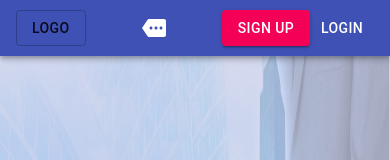
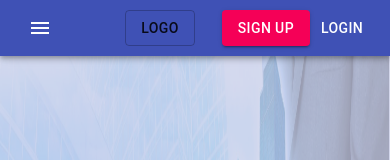
Before and after one commit to NikolayKanchev/manufacture_front_end, a React (Create React App) app: page / in a window 390 px wide. Shown: the top 160 px of the page. Built offline with nearby package versions, Linux system fonts and the light colour scheme.

Commit message:
Mobile menu added

```diff
--- a/src/App.js
+++ b/src/App.js
@@ -26,7 +26,7 @@ import {
   StateProvider
 } from './utils/State';
 
-import { Container, Box } from '@material-ui/core';
+// import { Container, Box } from '@material-ui/core';
 import './App.css';
 
 
--- a/src/components/appBar/AppBar.js
+++ b/src/components/appBar/AppBar.js
@@ -1,116 +1,3 @@
-// import React, {useState} from 'react';
-// import { Link } from 'react-router-dom';
-// import { useReduxState } from '../../utils/State';
-// import Select from '../selectMenu/Select';
-
-// import AppBar from '@material-ui/core/AppBar';
-// import Toolbar from '@material-ui/core/Toolbar';
-// import Typography from '@material-ui/core/Typography';
-// import InputBase from '@material-ui/core/InputBase';
-// import { fade, makeStyles } from '@material-ui/core/styles';
-// import SearchIcon from '@material-ui/icons/Search';
-// import { Button } from '@material-ui/core';
-
-
-// const useStyles = makeStyles(theme => ({
-//   root: {
-//     flexGrow: 1,
-//   },
-//   title: {
-//     flexGrow: 1,
-//     display: 'none',
-//     [theme.breakpoints.up('sm')]: {
-//       display: 'block',
-//     },
-//   },
-//   search: {
-//     position: 'relative',
-//     borderRadius: theme.shape.borderRadius,
-//     backgroundColor: fade(theme.palette.common.white, 0.15),
-//     '&:hover': {
-//       backgroundColor: fade(theme.palette.common.white, 0.25),
-//     },
-//     marginLeft: 0,
-//     width: '100%',
-//     [theme.breakpoints.up('sm')]: {
-//       marginLeft: theme.spacing(1),
-//       width: 'auto',
-//     },
-//   },
-//   searchIcon: {
-//     width: theme.spacing(7),
-//     height: '100%',
-//     position: 'absolute',
-//     pointerEvents: 'none',
-//     display: 'flex',
-//     alignItems: 'center',
-//     justifyContent: 'center',
-//   },
-//   inputRoot: {
-//     color: 'inherit',
-//   },
-//   link: {
-//     textDecoration: "none",
-//     color: "inherit"
-//   },
-//   inputInput: {
-//     padding: theme.spacing(1, 1, 1, 7),
-//     transition: theme.transitions.create('width'),
-//     width: '100%',
-//     [theme.breakpoints.up('sm')]: {
-//       width: 120,
-//       '&:focus': {
-//         width: 200,
-//       },
-//     },
-//   },
-// }));
-
-// export default function SearchAppBar(props) {
-//   let [ { logedIn, username }, dispatch ] = useReduxState();
-//   const [chosenusername, setChosenusername] = useState(username);
-
-//   const { appName } = props;
-//   const classes = useStyles();
-
-//   const handleChangeLogedIn = (e) => {
-//     if (e.key === 'Enter') {
-//       dispatch({ type: "updateUser", logedIn: e.target.value, username: chosenusername })
-//     }
-//   }
-
-//   return (
-//     <div className={classes.root}>
-//       <AppBar position="static">
-//         <Toolbar>
-//           <Button size="large" variant="outlined"><Link to="/" className={classes.link}>Today</Link></Button>
-//           <Button size="large" variant="outlined"><Link to="/week" className={classes.link}>7 Days</Link></Button>
-//           <Typography className={classes.title} variant="h6" noWrap>
-//             {/* **************************************************** */}
-//             { logedIn === "" ? appName : logedIn }
-//             {/* **************************************************** */}
-//           </Typography>
-//           <div className={classes.search}>
-//             <div className={classes.searchIcon}>
-//               <SearchIcon />
-//             </div>
-//             <InputBase
-//               placeholder="Search Cities…"
-//               classes={{
-//                 root: classes.inputRoot,
-//                 input: classes.inputInput,
-//               }}
-//               inputProps={{ 'aria-label': 'search' }}
-//               onKeyPress={handleChangeLogedIn}
-//             />
-//           </div>
-//           <Select chosenusername={chosenusername} optionsArr={["DK", "EN", "BG"]} title="username" selectusername={(c) => setChosenusername(c)}/>
-//         </Toolbar>
-//       </AppBar>
-//     </div>
-//   );
-// }
-
 import React from 'react';
 import history from '../../utils/History';
 import { useReduxState } from '../../utils/State';
@@ -130,12 +17,12 @@ import SearchIcon from '@material-ui/icons/Search';
 import ViewCarouselIcon from '@material-ui/icons/ViewCarousel';
 import CollectionsBookmarkIcon from '@material-ui/icons/CollectionsBookmark';
 import BusinessIcon from '@material-ui/icons/Business';
-
+import SettingsIcon from '@material-ui/icons/Settings';
 import NotificationsIcon from '@material-ui/icons/Notifications';
-import Button from '@material-ui/core/Button'
+import Button from '@material-ui/core/Button';
 import Tabs from '@material-ui/core/Tabs';
 import Tab from '@material-ui/core/Tab';
-import MoreIcon from '@material-ui/icons/More';
+import MoreIcon from '@material-ui/icons/Menu';
 
 
 const useStyles = makeStyles((theme) => ({
@@ -198,10 +85,17 @@ const useStyles = makeStyles((theme) => ({
     },
   },
   sectionMobile: {
-    display: 'flex',
+    [theme.breakpoints.up('md')]: {
+      display: 'none'
+    },
+    position: "relative",
+    marginLeft: "23%",
+  },
+  sectionMobileMenu: {
     [theme.breakpoints.up('md')]: {
       display: 'none',
     },
+    position: "absolute"
   },
 }));
 
@@ -209,7 +103,7 @@ export default function PrimarySearchAppBar() {
   const classes = useStyles();
   const [anchorEl, setAnchorEl] = React.useState(null);
   const [mobileMoreAnchorEl, setMobileMoreAnchorEl] = React.useState(null);
-  const [ {logedIn, username, token, id} ] = useReduxState();
+  let [ { logedIn, username, token, id }, dispatch ] = useReduxState();
 
   const isMenuOpen = Boolean(anchorEl);
   const isMobileMenuOpen = Boolean(mobileMoreAnchorEl);
@@ -231,6 +125,16 @@ export default function PrimarySearchAppBar() {
     setMobileMoreAnchorEl(event.currentTarget);
   };
 
+  const handleProfileMenu = (newValue) => {
+    if (newValue === 1){
+      history.push("/myAccount");
+    }else if (newValue === 2){
+      dispatch({ type: "logoutUser", logedIn: false, username: "", token: "", id: "" });
+      history.push("/login");
+    }
+    handleMenuClose();
+  }
+
   const menuId = 'primary-search-account-menu';
   const renderMenu = (
     <Menu
@@ -242,8 +146,20 @@ export default function PrimarySearchAppBar() {
       open={isMenuOpen}
       onClose={handleMenuClose}
     >
-      <MenuItem onClick={handleMenuClose}>Profile</MenuItem>
-      <MenuItem onClick={handleMenuClose}>My account</MenuItem>
+      <MenuItem onClick={() => handleProfileMenu(1)}>
+        <IconButton color="inherit">
+            <Badge color="secondary">
+              <SettingsIcon />
+            </Badge>
+          </IconButton>My Account
+      </MenuItem>
+      <MenuItem onClick={() => handleProfileMenu(2)}>
+        <IconButton color="inherit">
+            <Badge color="secondary">
+              <SettingsIcon />
+            </Badge>
+          </IconButton>LogOut
+      </MenuItem>
     </Menu>
   );
 
@@ -272,7 +188,6 @@ export default function PrimarySearchAppBar() {
       transformOrigin={{ vertical: 'top', horizontal: 'right' }}
       open={isMobileMenuOpen}
       onClose={handleMobileMenuClose}
-      // onClick={handleChangeMobileMenu}
     >
       <MenuItem onClick={() => handleChangeMobileMenu(0)}>
         <IconButton color="inherit">
@@ -310,6 +225,7 @@ export default function PrimarySearchAppBar() {
           </IconButton>Join as a Factory
       </MenuItem>
 
+
       {/* <MenuItem>
         <IconButton aria-label="show 4 new mails" color="inherit">
           <Badge badgeContent={4} color="secondary">
@@ -326,7 +242,8 @@ export default function PrimarySearchAppBar() {
         </IconButton>
         <p>Notifications</p>
       </MenuItem> */}
-      <MenuItem onClick={handleProfileMenuOpen}>
+
+      {/* <MenuItem onClick={handleProfileMenuOpen}>
         <IconButton
           aria-label="account of current user"
           aria-controls="primary-search-account-menu"
@@ -336,7 +253,7 @@ export default function PrimarySearchAppBar() {
           <AccountCircle />
         </IconButton>
         <p>Profile</p>
-      </MenuItem>
+      </MenuItem> */}
     </Menu>
   );
 
@@ -373,10 +290,11 @@ export default function PrimarySearchAppBar() {
     <div className={classes.grow}>
       <AppBar position="fixed">
         <Toolbar>
-
-          <Typography className={classes.title} variant="h6" noWrap>
-          <Button variant="outlined" onClick={onClick}> Logo </Button>
-          </Typography>
+          <div className={classes.sectionDesktop}>
+            <Typography className={classes.title} variant="h6" noWrap>
+            <Button variant="outlined" onClick={onClick}> Logo </Button>
+            </Typography>
+          </div>
 
           <div className={classes.grow} />
           <div className={classes.sectionDesktop}>
@@ -401,19 +319,17 @@ export default function PrimarySearchAppBar() {
               <Badge badgeContent={17} color="secondary">
                 <NotificationsIcon />
               </Badge>
-            </IconButton>
-            <IconButton
-              edge="end"
-              aria-label="account of current user"
-              aria-controls={menuId}
-              aria-haspopup="true"
-              onClick={handleProfileMenuOpen}
-              color="inherit"
-            >
-              <AccountCircle />
             </IconButton> */}
+            { logedIn === true ?
+              <>
+
+              </>:
+              <>
+              </>
+            }
+
           </div>
-          <div className={classes.sectionMobile}>
+          <div className={classes.sectionMobileMenu}>
             <IconButton
               aria-label="show more"
               aria-controls={mobileMenuId}
@@ -425,9 +341,31 @@ export default function PrimarySearchAppBar() {
             </IconButton>
           </div>
 
+          <div className={classes.sectionMobile}>
+            <Typography className={classes.title} variant="h6" noWrap>
+              <Button variant="outlined" onClick={onClick}> Logo </Button>
+            </Typography>
+          </div>
+
           <div className={classes.grow} />
-          <Button variant="contained" color="secondary" onClick={() => history.push("/register")}>Sign Up</Button>
-          <Button color="inherit" onClick={() => history.push("/login")}>Login</Button>
+          { logedIn === false ?
+            <>
+              <Button variant="contained" color="secondary" onClick={() => history.push("/register")}>Sign Up</Button>
+              <Button color="inherit" onClick={() => history.push("/login")}>Login</Button>
+            </> :
+            <>
+              <IconButton
+                  edge="end"
+                  aria-label="account of current user"
+                  aria-controls={menuId}
+                  aria-haspopup="true"
+                  onClick={handleProfileMenuOpen}
+                  color="inherit"
+                >
+                  <AccountCircle />
+                </IconButton>
+            </>
+          }
         </Toolbar>
       </AppBar>
       {renderMobileMenu}
--- a/src/containers/home/Home.js
+++ b/src/containers/home/Home.js
@@ -9,7 +9,7 @@ const Home = () => {
     const myRef = useRef(null)
     const executeScroll = () => scrollToRef(myRef)
 
-    const [ {logedIn, username} ] = useReduxState();
+    const [ {logedIn} ] = useReduxState();
 
     // useEffect(() => {
     //     const API_KEY = "0ae446b87f727fa6bdc4d19ec01dcb7d";
@@ -37,7 +37,7 @@ const Home = () => {
         <>
             { logedIn !== false ?
                 <>
-
+                    You are logged in
                 </> :
                 <>
                     <img width="100%" height="100%" style={{position: "fixed", left: "0", top: "50px", opacity: "30%"}} src={require('../../images/factory2.JPG')} />
--- a/src/utils/State.js
+++ b/src/utils/State.js
@@ -10,6 +10,12 @@ export const initialState = {
 export const reducer = (state, action) => {
     switch (action.type) {
         case "updateUser":
+            state.logedIn = action.logedIn;
+            state.username = action.username;
+            state.token = action.token;
+            state.id = action.id;
+            return {...state};
+        case "logoutUser":
             state.logedIn = action.logedIn;
             state.username = action.username;
             state.token = action.token;
```
